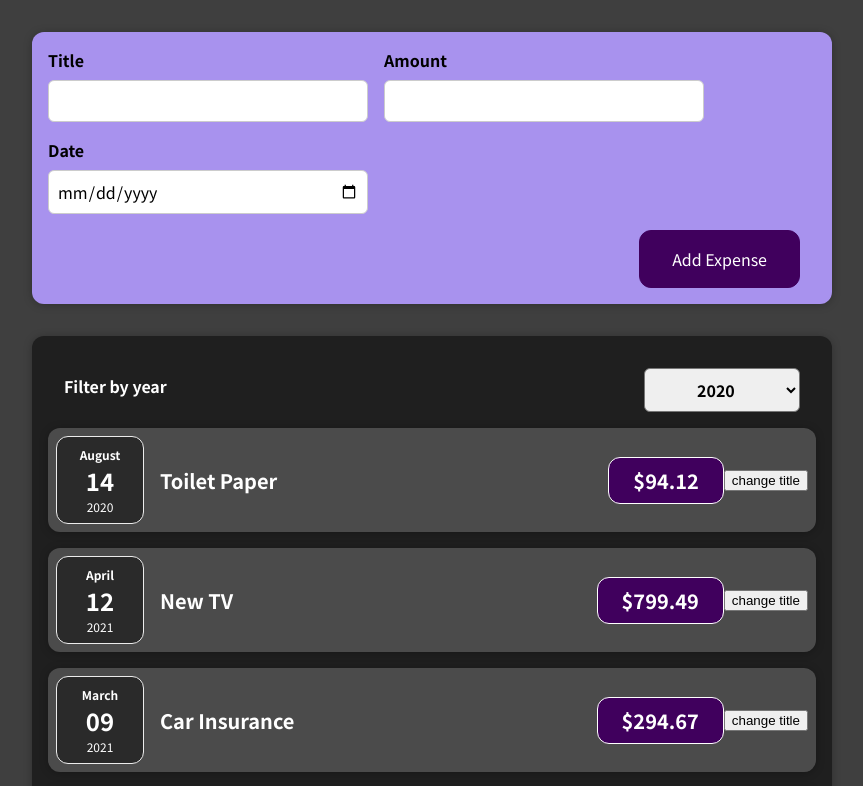
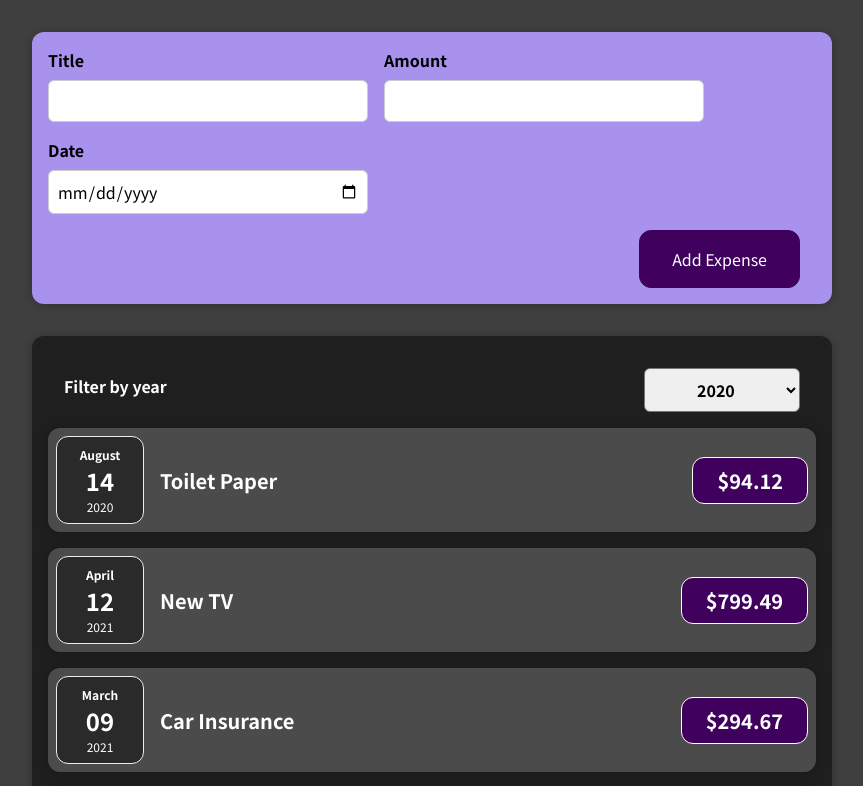
Before and after one commit to OmerMunk/ReactExpenseManager, a React (Create React App) app: page / in a window 1280 px wide. Shown: the top 786 px of the page, without its empty margins (208-1071 px from the left). Built offline with nearby package versions, Linux system fonts and the light colour scheme.

Commit message:
added functionality of adding a new expense and render it to the user interface

```diff
--- a/src/App.js
+++ b/src/App.js
@@ -1,7 +1,8 @@
+import React, {useState} from "react";
 import Expenses from "./components/Expenses/Expenses";
 import NewExpense from "./components/NewExpense/NewExpense";
-const App = () => {
-    const expenses = [
+
+const DUMMY_EXPENSES = [
     {
         id: 'e1',
         title: 'Toilet Paper',
@@ -28,9 +29,16 @@ const App = () => {
     },
 ]
 
+const App = () => {
+    const [expenses, setExpenses] = useState(DUMMY_EXPENSES);
+
     const addExpenseHandler = (expense) => {
-        console.log("in app js");
+        console.log('inside app');
         console.log(expense);
+        setExpenses((prevExpenses) => {
+            return ([expense, ...prevExpenses])
+
+        });
     };
 
     return (
--- a/src/components/Expenses/ExpenseItem.js
+++ b/src/components/Expenses/ExpenseItem.js
@@ -3,19 +3,19 @@ import './ExpenseItem.css'
 import ExpenseDate from "./ExpenseDate";
 import Card from "../UI/Card";
 const ExpenseItem = (props) => {
-    const [title, setTitle] = useState(props.data.title);
+    // const [title, setTitle] = useState(props.data.title);
 
-    const clickHandler = () => {
-        setTitle('Updated!');
-    }
+    // const clickHandler = () => {
+    //     setTitle('Updated!');
+    // }
     return (
         <Card className="expense-item">
             <ExpenseDate data={props.data}/>
             <div className="expense-item__description">
-                <h2>{title}</h2>
+                <h2>{props.data.title}</h2>
                 <div className="expense-item__price">${props.data.amount}</div>
             </div>
-            <button onClick={clickHandler}>change title</button>
+            {/*<button onClick={clickHandler}>change title</button>*/}
         </Card>
     )
 }
--- a/src/components/Expenses/Expenses.js
+++ b/src/components/Expenses/Expenses.js
@@ -14,13 +14,11 @@ const Expenses = (props) => {
 
     return (
         <div>
-
             <Card className="expenses">
-                <ExpensesFilter selected={filteredYear} onChangeFilter={filterChangedHandler}/>
-                <ExpenseItem data={props.items[0]}/>
-                <ExpenseItem data={props.items[1]}/>
-                <ExpenseItem data={props.items[2]}/>
-                <ExpenseItem data={props.items[3]}/>
+                <ExpensesFilter
+                    selected={filteredYear}
+                    onChangeFilter={filterChangedHandler}/>
+                {props.items.map(expense => <ExpenseItem data={expense}/>)}
             </Card>
         </div>
     )
--- a/src/components/NewExpense/ExpenseForm.js
+++ b/src/components/NewExpense/ExpenseForm.js
@@ -26,6 +26,8 @@ const ExpenseForm = (props) => {
             amount: enteredAmount,
             date: new Date(enteredDate)
         };
+        console.log('inside expnse form')
+        console.log(expenseData)
         props.onSaveExpenseData(expenseData);
         setEnteredTitle('')
         setEnteredAmount('')
--- a/src/components/NewExpense/NewExpense.js
+++ b/src/components/NewExpense/NewExpense.js
@@ -6,6 +6,8 @@ const NewExpense = (props) =>{
 
     const saveExpenseDataHandler = (enteredExpenseData) =>{
         const expenseData = {...enteredExpenseData, id: Math.random().toString()};
+        console.log("inside new expense")
+        console.log(expenseData)
         props.onAddExpense(expenseData);
 
     }
```
Lines whose indentation alone changed are shown as unchanged.
